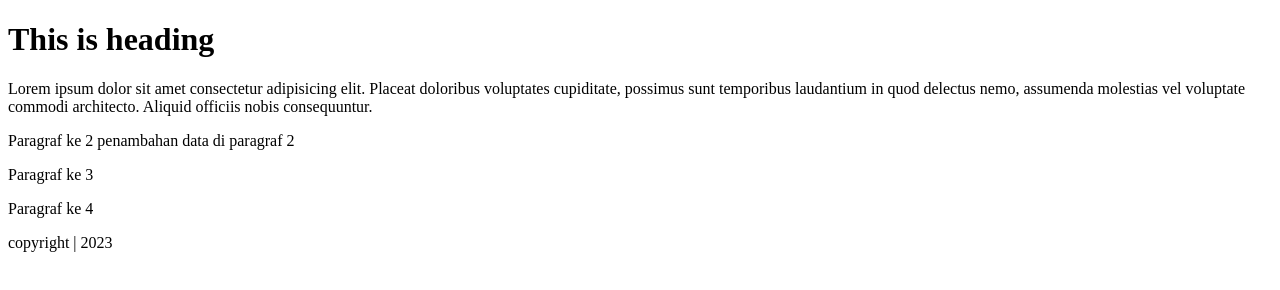
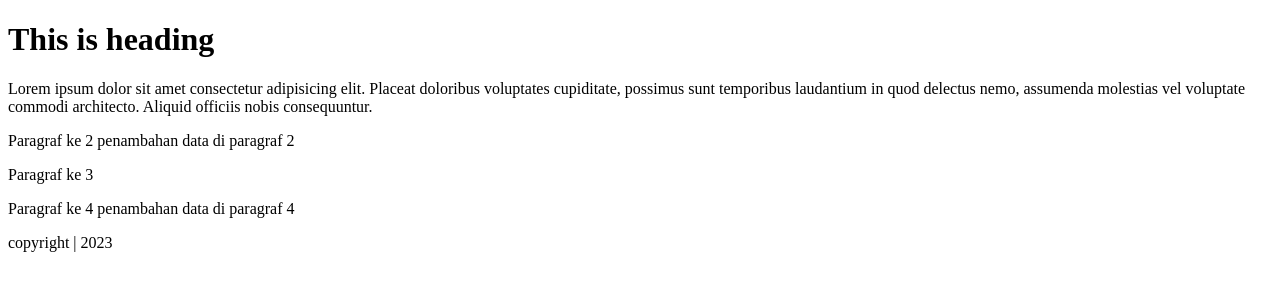
Before and after one commit to rahmatrdn/tutorial-git-advanced, a plain HTML site: page index.html in a window 1280 px wide. Drawn offline with Linux system fonts and the light colour scheme.

Commit message:
Update index.html

```diff
--- a/index.html
+++ b/index.html
@@ -10,7 +10,7 @@
     <p>Lorem ipsum dolor sit amet consectetur adipisicing elit. Placeat doloribus voluptates cupiditate, possimus sunt temporibus laudantium in quod delectus nemo, assumenda molestias vel voluptate commodi architecto. Aliquid officiis nobis consequuntur.</p>
     <p>Paragraf ke 2 penambahan data di paragraf 2</p>
     <p>Paragraf ke 3</p>
-    <p>Paragraf ke 4</p>
+    <p>Paragraf ke 4 penambahan data di paragraf 4</p>
     <footer>
         copyright | 2023
     </footer>
```
